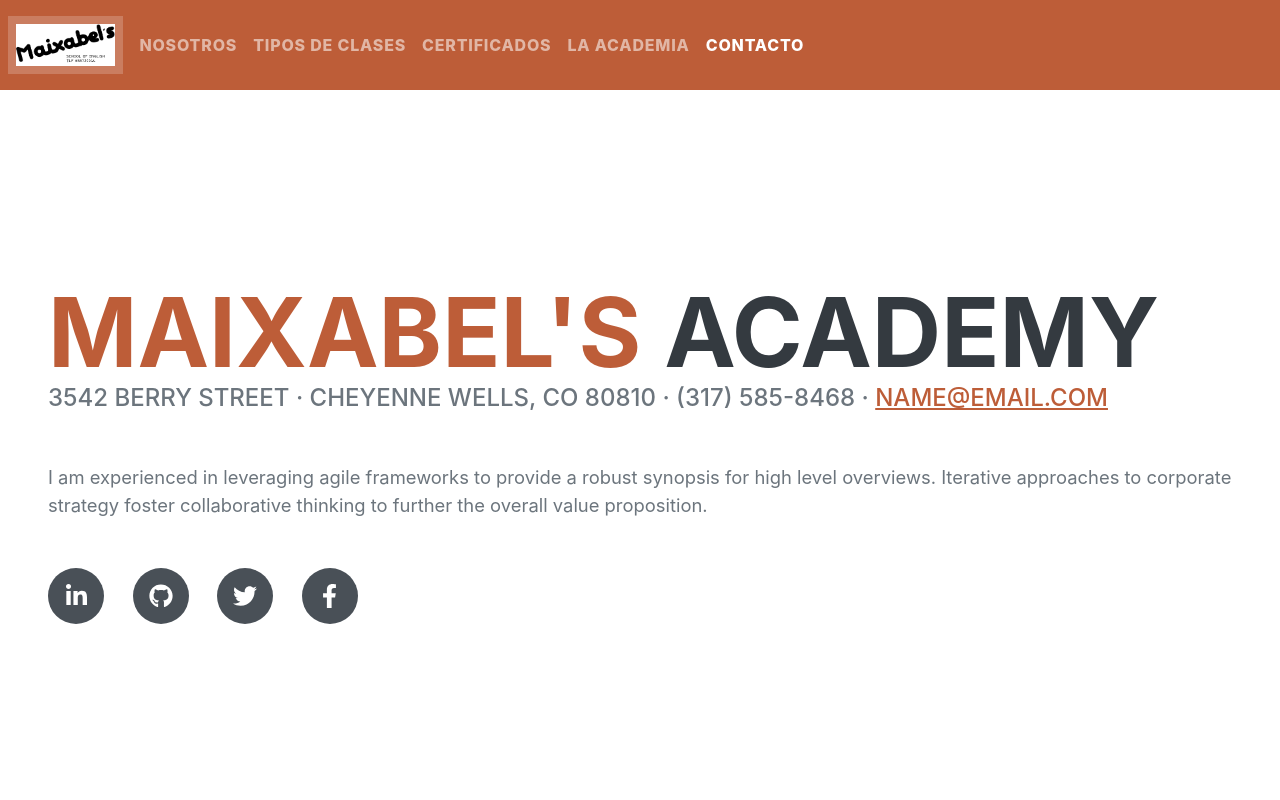
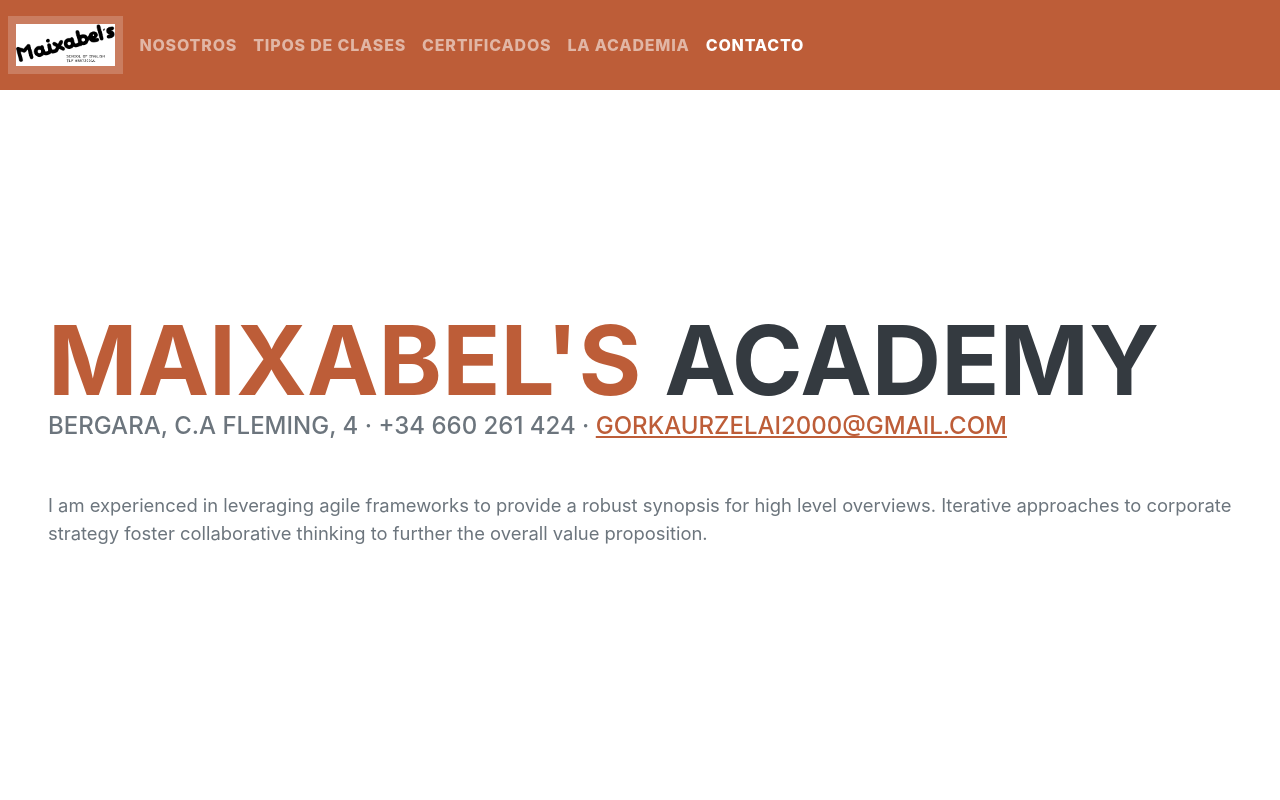
Before and after one commit to GorkaUrzelai/maixabels, a plain HTML site: page index.html in a window 1280 px wide. Shown: the top 800 px of the page. Drawn offline with nearby package versions, Linux system fonts and the light colour scheme; a web font is replaced by a local one.

Commit message:
about puesto mis datos

```diff
--- a/index.html
+++ b/index.html
@@ -46,16 +46,16 @@
                     <span class="text-primary">Maixabel's </span> Academy
                 </h1>
                 <div class="subheading mb-5">
-                    3542 Berry Street · Cheyenne Wells, CO 80810 · (317) 585-8468 ·
-                    <a href="mailto:name@email.com">name@email.com</a>
+                    Bergara, C.A Fleming, 4 · +34 660 261 424 ·
+                    <a href="mailto:name@email.com">gorkaurzelai2000@gmail.com</a>
                 </div>
                 <p class="lead mb-5">I am experienced in leveraging agile frameworks to provide a robust synopsis for high level overviews. Iterative approaches to corporate strategy foster collaborative thinking to further the overall value proposition.</p>
-                <div class="social-icons">
+                <!--<div class="social-icons">
                     <a class="social-icon" href="#!"><i class="fab fa-linkedin-in"></i></a>
                     <a class="social-icon" href="#!"><i class="fab fa-github"></i></a>
                     <a class="social-icon" href="#!"><i class="fab fa-twitter"></i></a>
                     <a class="social-icon" href="#!"><i class="fab fa-facebook-f"></i></a>
-                </div>
+                </div>-->
             </div>
         </section>
         <hr class="m-0" />
```
